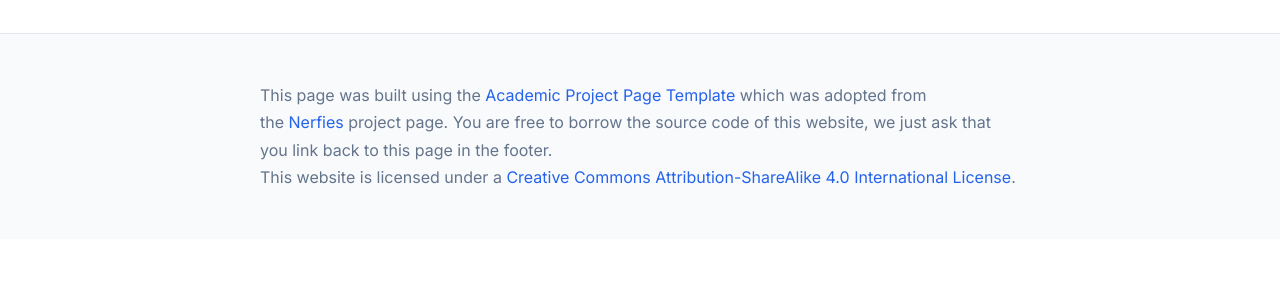
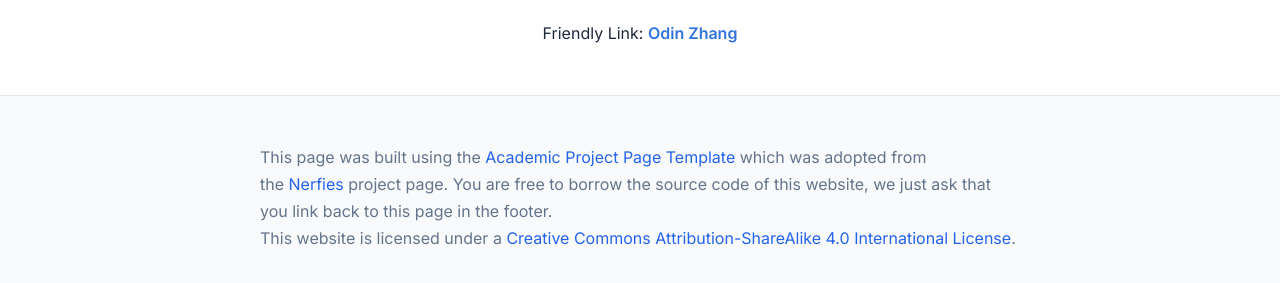
Before and after one commit to ODesign1/ODesign1.github.io, a plain HTML site: page index.html in a window 1280 px wide. Shown: the part 9393-9676 px from the top of the page. Before the commit the page ends 9632 px from the top, so only its background shows below. Drawn offline with nearby package versions, Linux system fonts and the light colour scheme; some icons are missing.

Commit message:
Update index.html

```diff
--- a/index.html
+++ b/index.html
@@ -407,6 +407,17 @@
             <p class="is-size-6 has-text-weight-semibold mt-3">WhatsApp</p>
           </div>
         </div>
+
+        <!-- 友情链接区块 -->
+        <div class="has-text-centered mt-5">
+          <p class="is-size-6">
+            Friendly Link:
+            <a href="https://odinzhang.github.io/" target="_blank" class="has-text-link has-text-weight-semibold">
+              Odin Zhang
+            </a>
+          </p>
+        </div>
+
       </div>
     </section>
 
```
